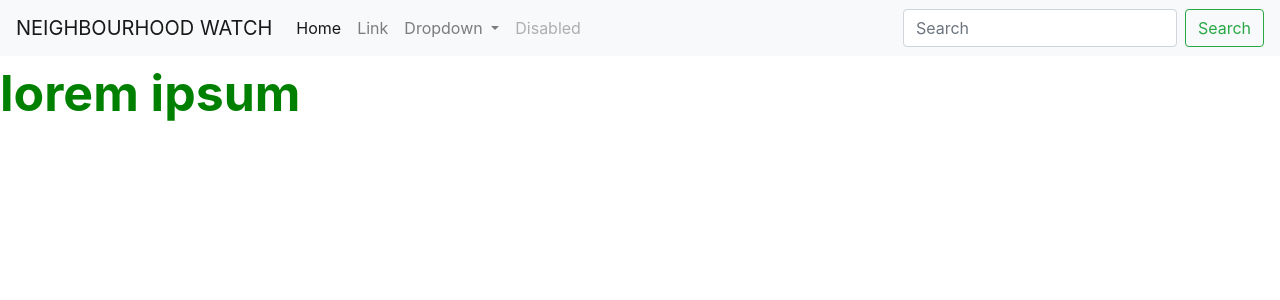
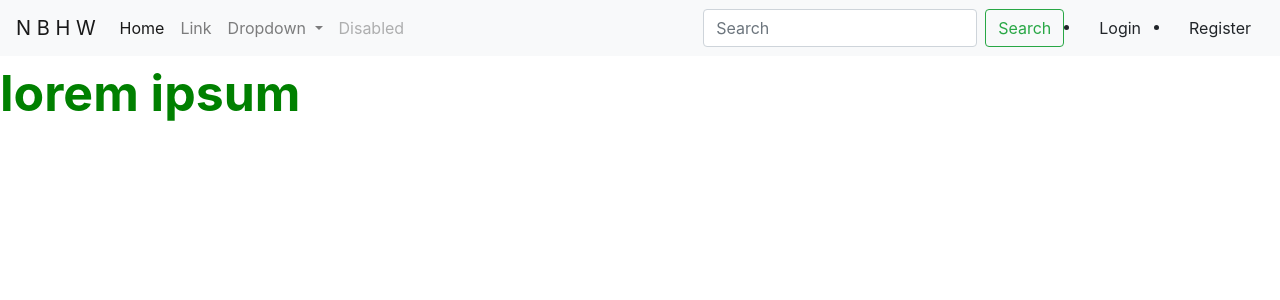
Before and after one commit to kd-kinuthiadavid/NEIGHBOURHOOD-WATCH, a Django app: page / in a window 1280 px wide. Shown: the top 300 px of the page. Run offline with Django 3.2, Linux system fonts and the light colour scheme; some libraries are stand-ins or nearby versions.

Commit message:
edit navbar - add links for account, sign up and login

```diff
--- a/watch_neighbour/templates/navbar.html
+++ b/watch_neighbour/templates/navbar.html
@@ -1,5 +1,5 @@
 <nav class="navbar navbar-expand-lg navbar-light bg-light">
-  <a class="navbar-brand" href="#">NEIGHBOURHOOD WATCH</a>
+  <a class="navbar-brand" href="#">N B H W</a>
   <button class="navbar-toggler" type="button" data-toggle="collapse" data-target="#navbarSupportedContent" aria-controls="navbarSupportedContent" aria-expanded="false" aria-label="Toggle navigation">
     <span class="navbar-toggler-icon"></span>
   </button>
@@ -7,7 +7,7 @@
   <div class="collapse navbar-collapse" id="navbarSupportedContent">
     <ul class="navbar-nav mr-auto">
       <li class="nav-item active">
-        <a class="nav-link" href="#">Home <span class="sr-only">(current)</span></a>
+        <a class="nav-link" href="#">Home</a>
       </li>
       <li class="nav-item">
         <a class="nav-link" href="#">Link</a>
@@ -27,9 +27,37 @@
         <a class="nav-link disabled" href="#">Disabled</a>
       </li>
     </ul>
+
     <form class="form-inline my-2 my-lg-0">
       <input class="form-control mr-sm-2" type="search" placeholder="Search" aria-label="Search">
       <button class="btn btn-outline-success my-2 my-sm-0" type="submit">Search</button>
     </form>
+
+       {% if user.is_authenticated %}
+    <ul>
+       <li class="nav-item dropdown">
+          <a class="nav-link dropdown-toggle" href="#" id="navbarDropdown" role="button" data-toggle="dropdown" aria-haspopup="true" aria-expanded="false">
+            Account
+          </a>
+          <div class="dropdown-menu" aria-labelledby="navbarDropdown">
+            <a class="dropdown-item" href="#">{{ user.username }}</a>
+            <a class="dropdown-item" href="#">Post</a>
+            <div class="dropdown-divider"></div>
+            <a class="dropdown-item" href="#">Create Profile</a>
+            <a class="dropdown-item" href="/accounts/password/change">Change Password</a>
+            <a class="dropdown-item" href="/logout">Logout</a>
+          </div>
+        </li>
+      {% else %}
+        <li>
+          <a class='btn btn-default' href="/accounts/login">Login</a>
+        </li>
+        <li>
+          <a class='btn btn-default' href="/accounts/register">Register</a>
+        </li>
+    </ul>
+
+            {% endif %}
+
   </div>
 </nav>
```
